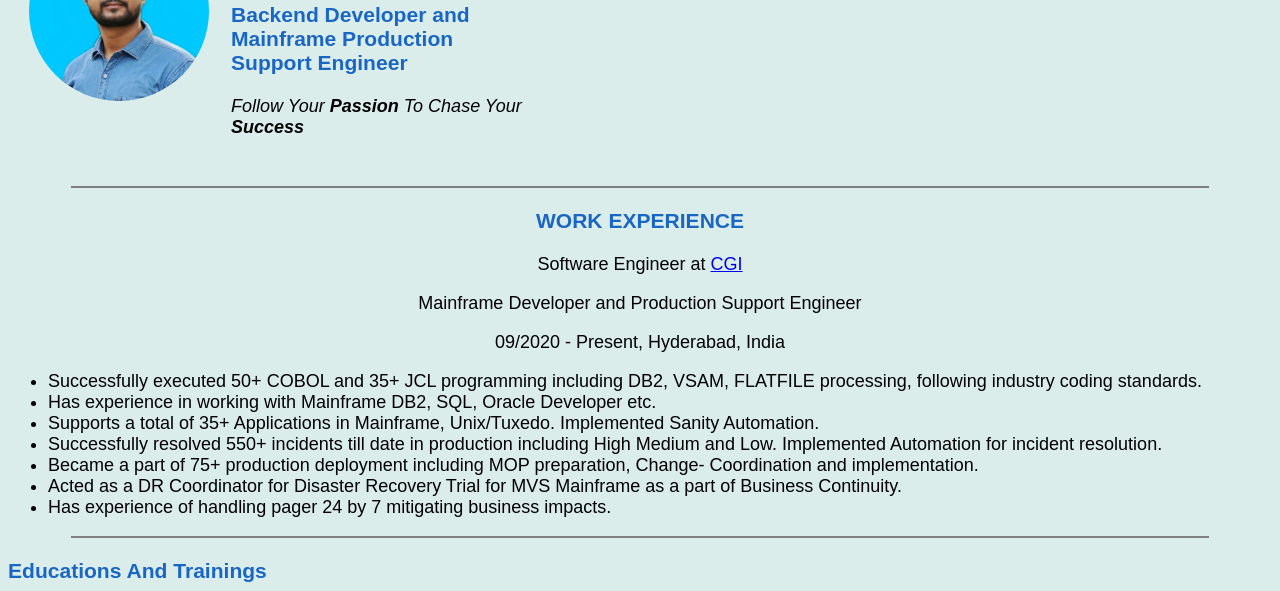
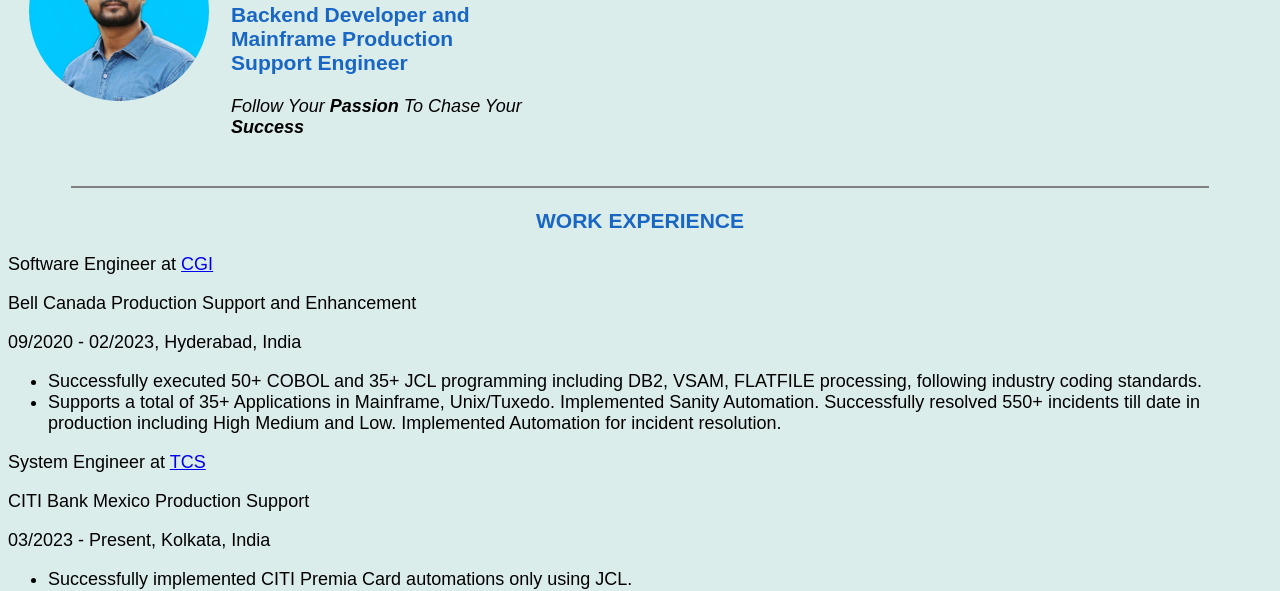
Before and after one commit to saikatdeyashi/myWeb, a plain HTML site: page index.html in a window 1280 px wide. Shown: the part 208-799 px from the top of the page. Drawn offline with Linux system fonts and the light colour scheme.

Commit message:
Added work experience (TCS)

```diff
--- a/index.html
+++ b/index.html
@@ -34,23 +34,26 @@
   <hr>
   <center>
     <h3>WORK EXPERIENCE</h3>
-    <p>Software Engineer at <a href="https://www.cgi.com/en">CGI</a></p>
-    <p>Mainframe Developer and Production Support Engineer</p>
-
-    <p>09/2020 - Present, Hyderabad, India</p>
   </center>
 
+    <p>Software Engineer at <a href="https://www.cgi.com/en">CGI</a></p>
+    <p>Bell Canada Production Support and Enhancement</p>
+    <p>09/2020 - 02/2023, Hyderabad, India</p>
   <ul>
+    <li>Successfully executed 50+ COBOL and 35+ JCL programming including DB2, VSAM, FLATFILE processing, following industry coding standards.</li>
+    <li>Supports a total of 35+ Applications in Mainframe, Unix/Tuxedo. Implemented Sanity Automation. Successfully resolved 550+ incidents till date in production including High Medium
+and Low. Implemented Automation for incident resolution.</li>
+  </ul>
 
-    <li>Successfully executed 50+ COBOL and 35+ JCL programming including DB2, VSAM, FLATFILE processing, following industry coding standards.</li>
-    <li>Has experience in working with Mainframe DB2, SQL, Oracle Developer etc.</li>
-    <li>Supports a total of 35+ Applications in Mainframe, Unix/Tuxedo. Implemented Sanity Automation.</li>
-    <li>Successfully resolved 550+ incidents till date in production including High Medium and Low. Implemented Automation for incident resolution.</li>
-    <li>Became a part of 75+ production deployment including MOP preparation, Change- Coordination and implementation.</li>
-    <li>Acted as a DR Coordinator for Disaster Recovery Trial for MVS Mainframe as a part of Business Continuity.</li>
-    <li>Has experience of handling pager 24 by 7 mitigating business impacts.</li>
+  <p>System Engineer at <a href="https://www.tcs.com/">TCS</a></p>
+  <p>CITI Bank Mexico Production Support</p>
+  <p>03/2023 - Present, Kolkata, India</p>
+<ul>
+  <li>Successfully implemented CITI Premia Card automations only using JCL.</li>
+  <li>Submitted multiple PI to client for improvement in process. Pi Certified by TCS.</li>
+  <li>Achieved Best Team award by doing teamwork management. Supports a total of 10+ Applications in Mainframe Vision Plus Module.</li>
+</ul>
 
-  </ul>
   <hr>
   <h3>Educations And Trainings</h3>
   <table cellspacing="10">
```
